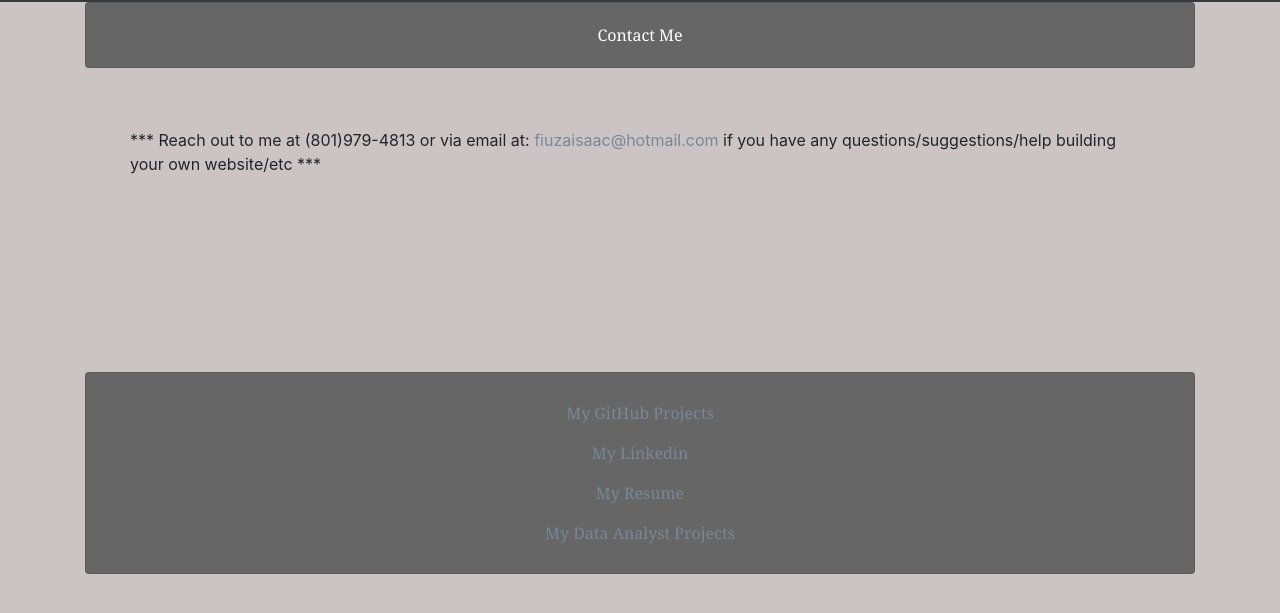
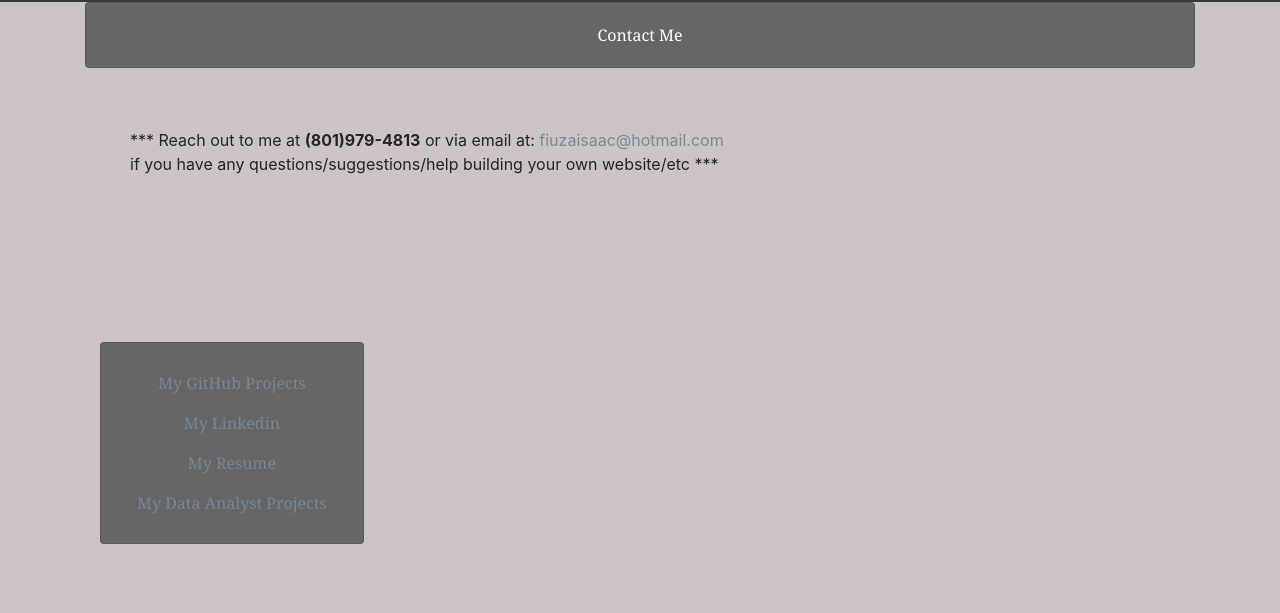
Before and after one commit to ifiuza/ifiuza.github.io, a plain HTML site: page contact.html in a window 1280 px wide. Shown: the part 71-684 px from the top of the page. Drawn offline with nearby package versions, Linux system fonts and the light colour scheme.

Commit message:
Update contact.html

```diff
--- a/contact.html
+++ b/contact.html
@@ -72,12 +72,11 @@
     <div id="about" class="row">
 
       <div id="about" class="col-lg-12">
-                <p>*** Reach out to me at (801)979-4813 or via email at: <a href= "mailto: fiuzaisaac@hotmail.com"> fiuzaisaac@hotmail.com </a>
+                <p>*** Reach out to me at <b>(801)979-4813</b> or via email at: <a href= "mailto: fiuzaisaac@hotmail.com"> fiuzaisaac@hotmail.com </a><br>
                   if you have any questions/suggestions/help building your own website/etc ***
                  </p>
 <br><br><br><br><br>
       </div>
-    </div>
     <div class="row">
       <div class="col-lg-12">
         <div class="card">
@@ -92,7 +91,6 @@
     </div>
   </div>
   </div>
-
   <script src="https://code.jquery.com/jquery-3.2.1.slim.min.js"
     integrity="sha384-KJ3o2DKtIkvYIK3UENzmM7KCkRr/rE9/Qpg6aAZGJwFDMVNA/GpGFF93hXpG5KkN"
     crossorigin="anonymous"></script>
```
